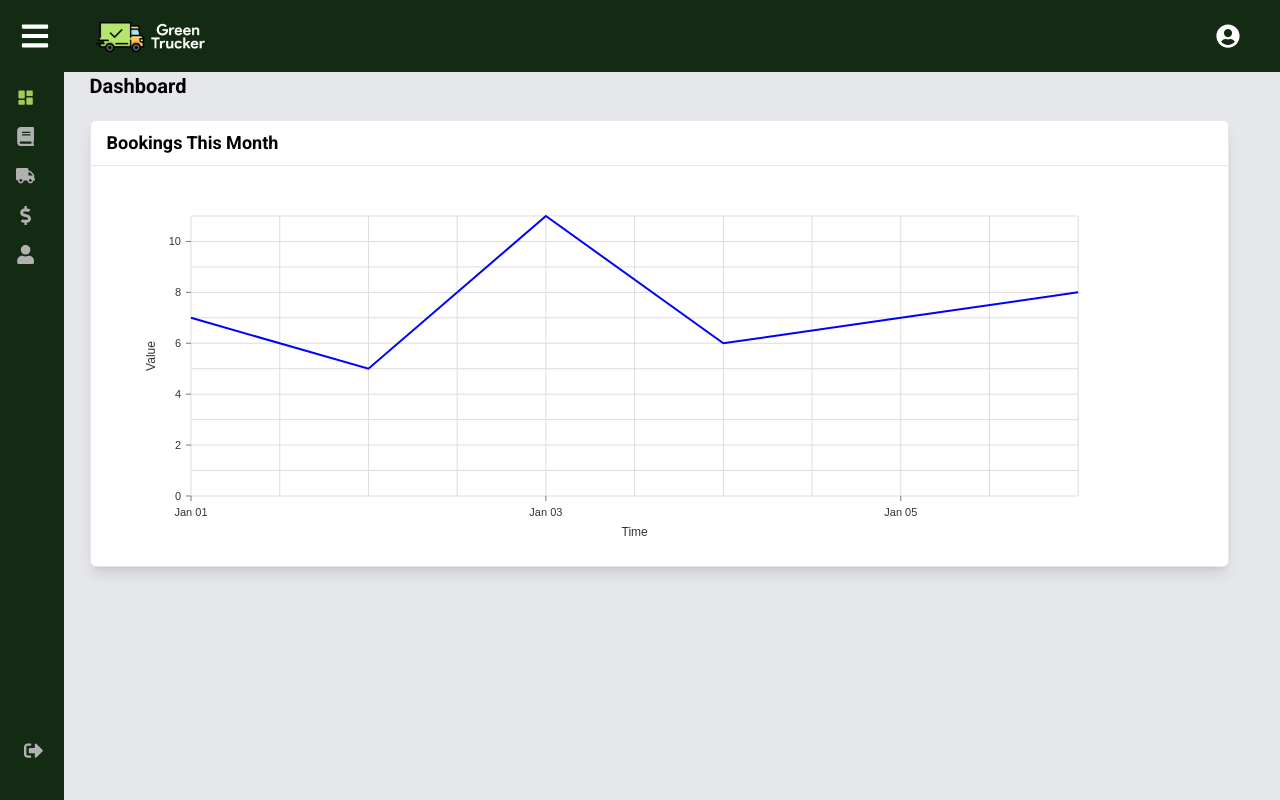
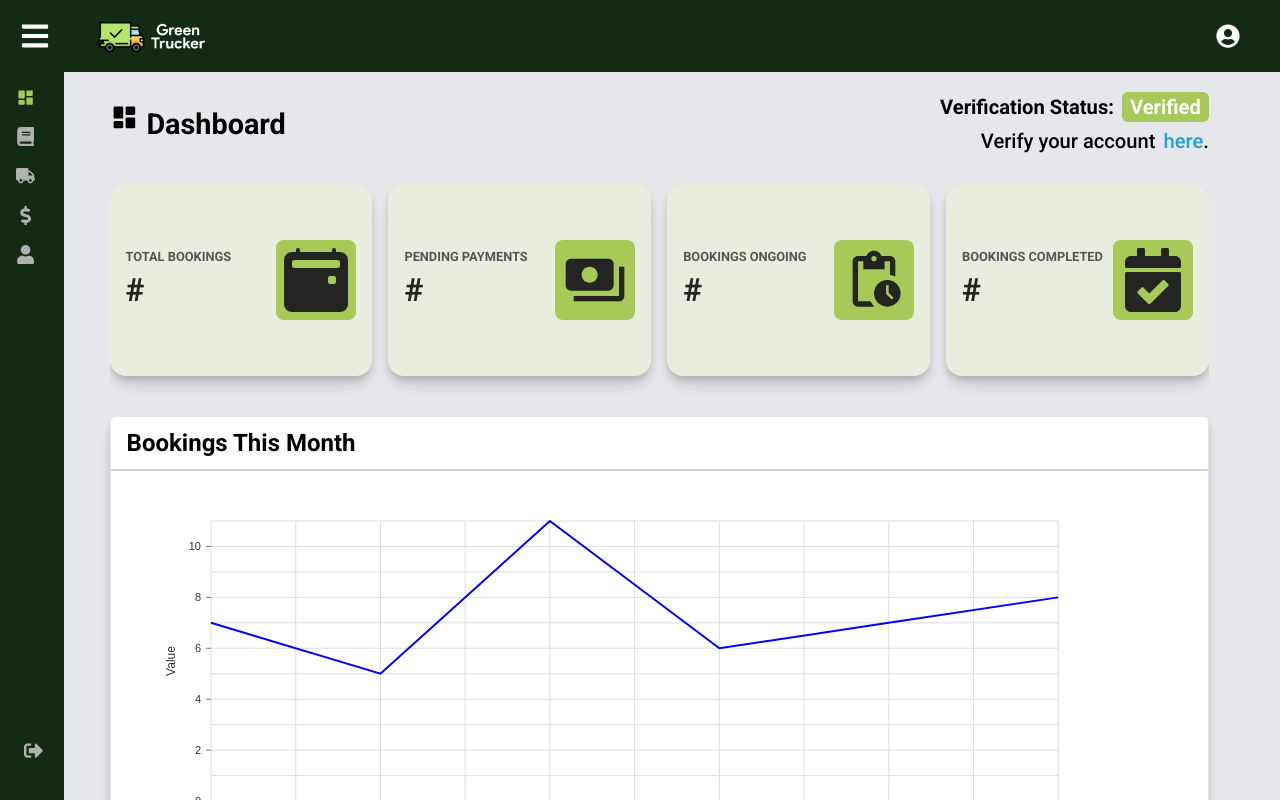
Before and after one commit to baristabarita/Greentrucker, a React (Vite) app in the folder client/: page /trucker/truckerdash in a window 1280 px wide. Built offline with nearby package versions, Linux system fonts and the light colour scheme; sample sign-in values are in the browser's storage.

Commit message:
added top section

```diff
--- a/client/src/pages/trucker/dashboard/Dashboard.jsx
+++ b/client/src/pages/trucker/dashboard/Dashboard.jsx
@@ -8,7 +8,6 @@ import { FaCalendarCheck } from "react-icons/fa"
 
 const Dashboard = () => {
 
-    // Sample data, ideally fetched from an API
     const sampleData = [
         {
             id: "Sample Data",
@@ -24,18 +23,97 @@ const Dashboard = () => {
     ];
 
     return (
-    <>
-      <h1 className="text-xl font-semibold mb-4">Dashboard</h1>
-      <div className="container mt-5 bg-white rounded-md border shadow-lg">
-        <div className="flex items-center justify-between py-2 px-4 border-b">
-          <h2 className="text-lg font-bold">Bookings This Month</h2>
+        <div className="animate-fade-in p-5">
+            {/* Page title and verification status */}
+            <div className="flex text-[1.8em] font-bold items-center justify-between">
+                <p className="flex">
+                    <BiSolidDashboard className="mr-2" /> Dashboard
+                </p>
+                <div className="flex flex-col items-end">
+                    <div className="flex">
+                        <p className="text-darkblue font-bold mr-2 text-[0.7em]">Verification Status:</p>
+                        <span className="text-white bg-primarycolor px-2 rounded-md text-[0.7em]">Verified</span>
+                        {/*
+                        isVerified ? (
+                            <span className="text-green-500 text-[0.7em]">Verified</span>
+                        ) : (
+                            <span className="text-red-500 text-[0.7em]">Not Verified</span>
+                        ) */
+                        }
+                    </div>
+                    <p className="flex font-medium mt-1 text-[0.7em]">Verify your account <span className="ml-2" style={{ cursor: "pointer", color: "#21a1da" }} onClick={() => navigate("/trucker/trkrsettings")}> here</span>.</p>
+                </div>
+            </div>
+            {/* Top Boxes */}
+            <section className="h-[30vh] flex overflow-x-auto rounded-lg">
+                <div className="flex flex-row gap-4 items-center justify-between w-full mx-auto mt-2">
+                    {/* Box 1 - TOTAL BOOKINGS */}
+                    <div className="bg-[#E8EDDF] h-[24vh] w-[37vh] rounded-2xl flex justify-between shadow-lg drop-shadow-lg items-center p-4">
+                        <div className="flex flex-col">
+                            <p className="text-[#555555] font-bold text-left xl:text-[0.8em]">
+                                TOTAL BOOKINGS
+                            </p>
+                            <p className="text-userclient text-[3em] font-bold xl:text-[2em]">
+                                #
+                            </p>
+                        </div>
+                        <BsFillCalendar2EventFill className="text-userclient bg-primarycolor rounded-lg p-2 text-[5em]" />
+                    </div>
+
+                    {/* Box 2 - PENDING PAYMENTS */}
+                    <div className="bg-[#E8EDDF] h-[24vh] w-[37vh] rounded-2xl flex justify-between shadow-lg drop-shadow-lg items-center p-4">
+                        <div className="flex flex-col">
+                            <p className="text-[#555555] font-bold text-left xl:text-[0.8em]">
+                                PENDING PAYMENTS
+                            </p>
+                            <p className="text-userclient text-[3em] font-bold xl:text-[2em]">
+                                #
+                            </p>
+                        </div>
+                        <MdPayments className="text-userclient bg-primarycolor rounded-lg p-2 text-[5em]" />
+                    </div>
+
+                    {/* Box 3 - BOOKINGS ONGOING */}
+                    <div className="bg-[#E8EDDF] h-[24vh] w-[37vh] rounded-2xl flex justify-between shadow-lg drop-shadow-lg items-center p-4">
+                        <div className="flex flex-col">
+                            <p className="text-[#555555] font-bold text-left xl:text-[0.8em]">
+                                BOOKINGS ONGOING
+                            </p>
+                            <p className="text-userclient text-[3em] font-bold xl:text-[2em]">
+                                #
+                            </p>
+                        </div>
+                        <MdPendingActions className="text-userclient bg-primarycolor rounded-lg p-2 text-[5em]" />
+                    </div>
+
+                    {/* Box 4 - BOOKINGS COMPLETED */}
+                    <div className="bg-[#E8EDDF] h-[24vh] w-[37vh] rounded-2xl flex justify-between shadow-lg drop-shadow-lg items-center p-4">
+                        <div className="flex flex-col">
+                            <p className="text-[#555555] font-bold text-left xl:text-[0.8em]">
+                                BOOKINGS COMPLETED
+                            </p>
+                            <p className="text-userclient text-[3em] font-bold xl:text-[2em]">
+                                #
+                            </p>
+                        </div>
+                        <FaCalendarCheck className="text-userclient bg-primarycolor rounded-lg p-2 text-[5em]" />
+                    </div>
+                </div>
+            </section>
+
+
+            {/* Graph Section */}
+            <section className="container mt-5 bg-[white] rounded-md border shadow-lg drop-shadow-lg ">
+                <div className="flex items-center justify-between py-2 px-4 border-b-2 border-gray-300">
+                    <h2 className="text-[1.5em] font-bold">Bookings This Month</h2>
                 </div>
                 <div className="h-[50vh] mx-10 pb-5">
                     <LineChart data={sampleData} />
                 </div>
+            </section>
+
         </div>
-    </>
-  );
+    )
 }
 
 export default Dashboard;
```
Lines whose indentation alone changed are shown as unchanged.
